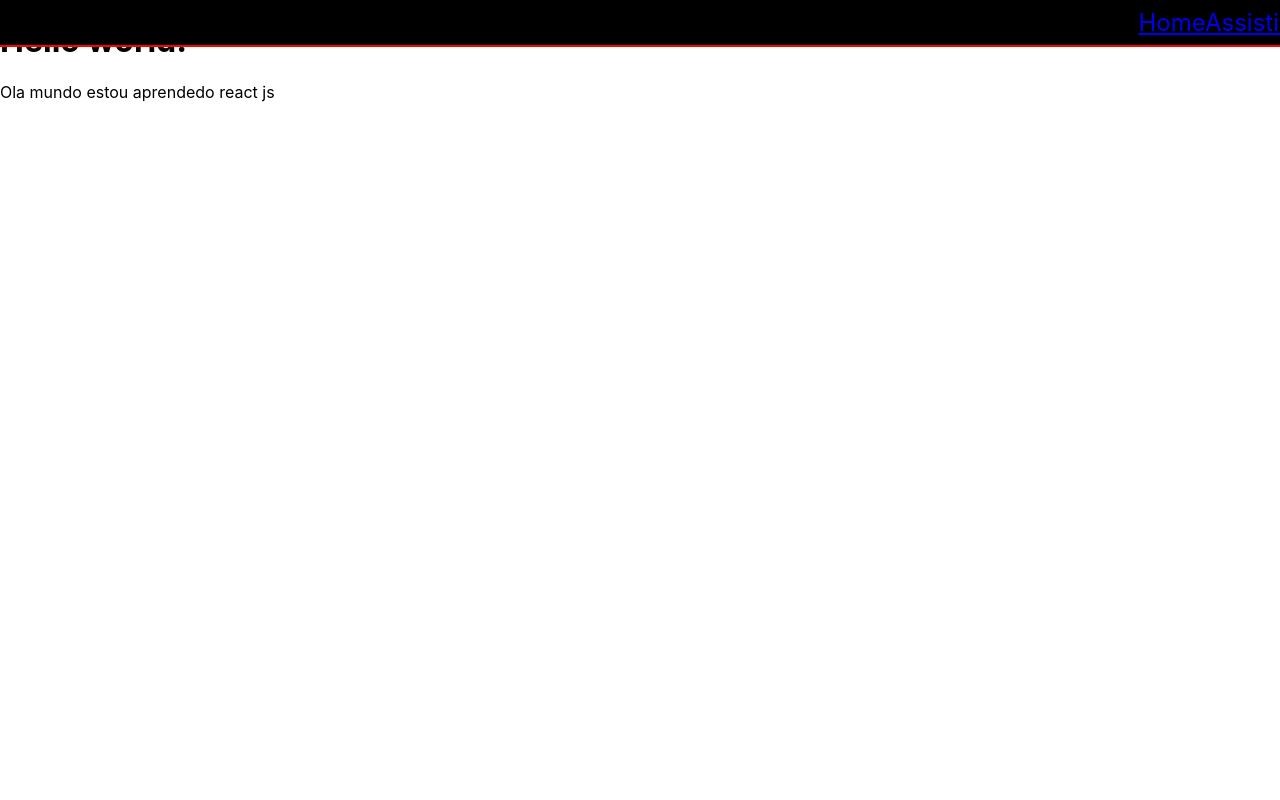
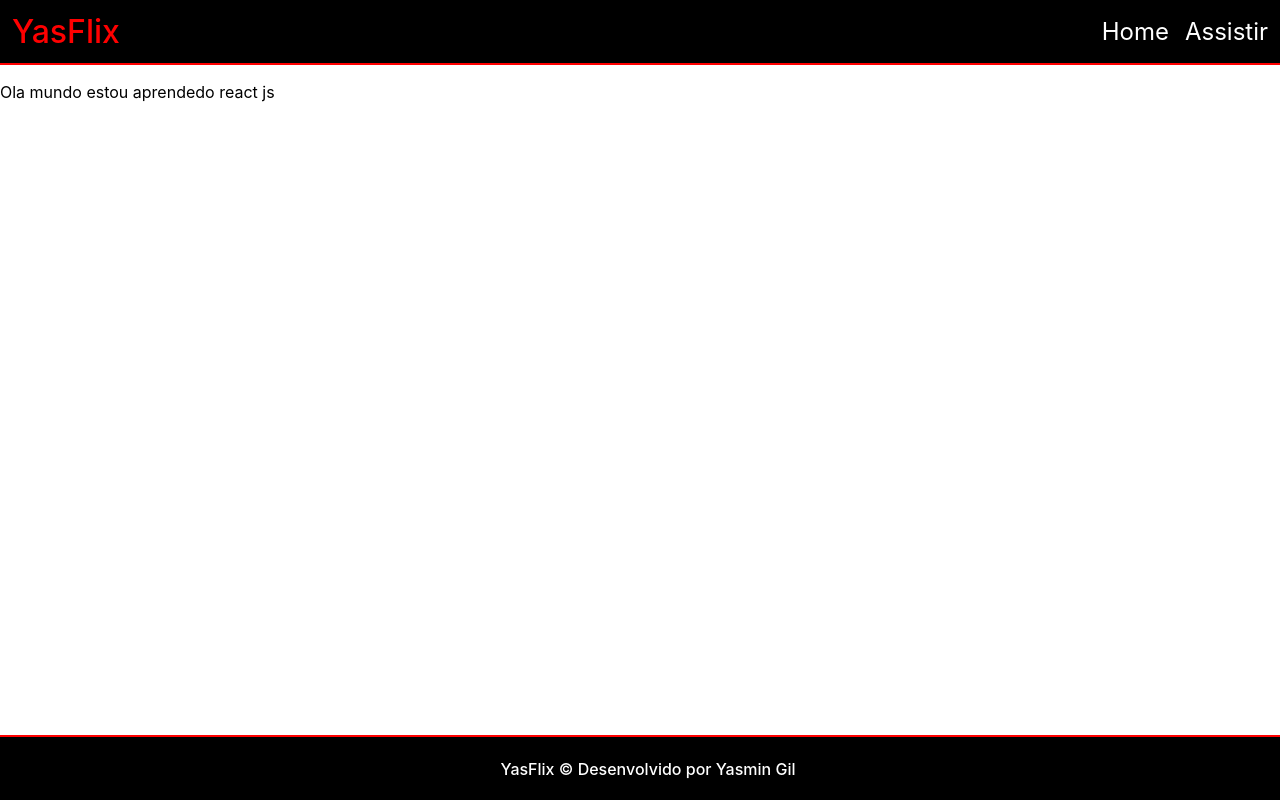
Before and after one commit to Yasminvizeu/teste_react, a React (Create React App) app: page / in a window 1280 px wide. Built offline with nearby package versions, Linux system fonts and the light colour scheme.

Commit message:
creating  component footer

```diff
--- a/src/App.js
+++ b/src/App.js
@@ -1,4 +1,6 @@
 import Header from "./components/Header";
+import Footer from "./components/Footer";
+
 
 
 const App = () => {
@@ -7,6 +9,7 @@ const App = () => {
    <Header/>
    <h1>Hello world!</h1>
    <p>Ola mundo estou aprendedo react js</p>
+   <Footer></Footer>
    </>
   );
 }
--- /dev/null
+++ b/src/components/Footer/Footer.module.css
@@ -0,0 +1,18 @@
+.footer {
+    position: fixed;
+    bottom: 0;
+    width: 100%;
+    display: flex;
+    align-items: center;
+    justify-content: center;
+    background-color: black;
+    color: white;
+    border-top: 2px solid red;
+    padding: 0.5rem;
+
+}
+
+.footer h2 {
+    font-size: 1rem;
+    font-weight: 500;
+}
--- /dev/null
+++ b/src/components/Footer/index.js
@@ -0,0 +1,13 @@
+import styles from "./Footer.module.css"
+
+function Footer() {
+    return (
+        <>
+        <footer className={styles.footer}>
+        <h2>YasFlix &copy; Desenvolvido por Yasmin Gil </h2>
+        </footer>
+        </>
+    )
+}
+
+export default Footer;
--- a/src/components/Header/Header.module.css
+++ b/src/components/Header/Header.module.css
@@ -5,8 +5,21 @@
     top:  0;
     width: 100%;
     display: flex;
-    padding: 0.5rem;
+    padding: 0.75rem;
     font-size: 1.5rem;
     align-items: center;
     justify-content: space-between;
 }
+.header nav {
+    margin-right: 1rem;
+}
+.header span {
+    font-size: 2rem;
+    color: red;
+    font-weight: 500 ;
+}
+.header a {
+    text-decoration: none;
+    color: #fff;
+    padding-inline: 0.5rem;
+}
--- a/src/components/Header/index.js
+++ b/src/components/Header/index.js
@@ -2,13 +2,14 @@ import style from "./Header.module.css"
 
  function Header(){
     return (
-        <header className={style.header}>
-            <span>YasFlix</span>
+        <><header className={style.header}>
+            <span className="{style.span}">YasFlix</span>
             <nav>
                 <a href="#">Home</a>
                 <a href="#">Assistir</a>
             </nav>
         </header>
+        </>
     )
 }
 
```
